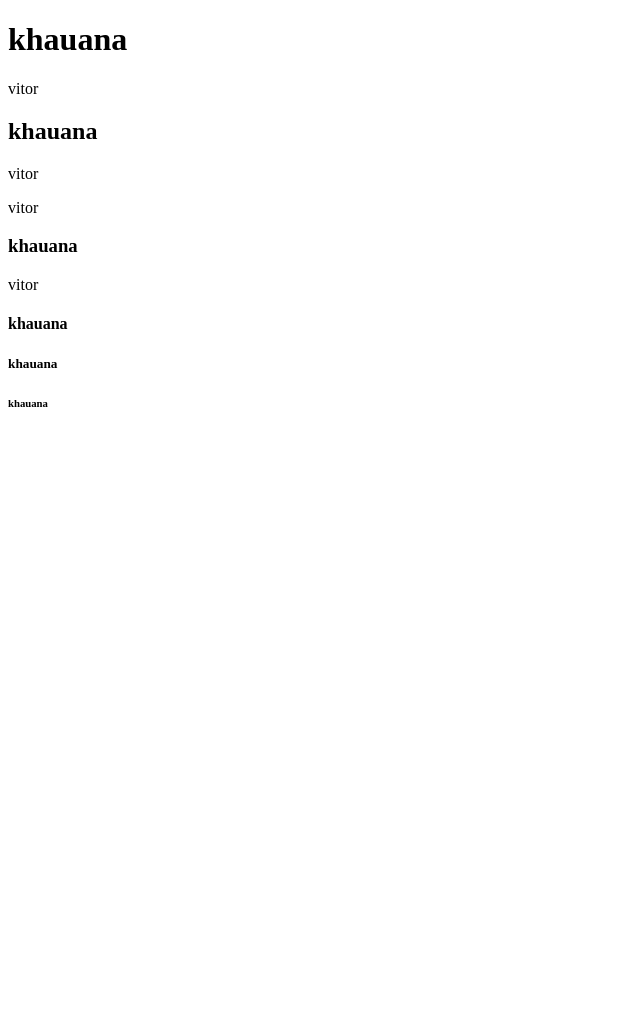
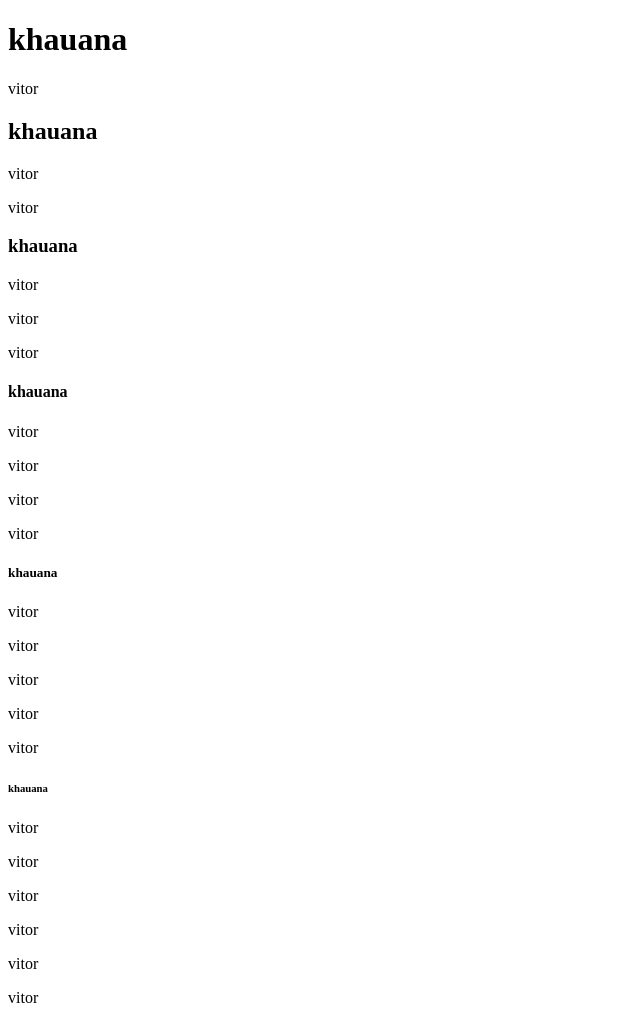
Before and after one commit to khauana/Projeto01, a plain HTML site: page index.html in a window 1280 px wide. Shown: the whole page, without its empty margins (0-640 px from the left). Before the commit the page ends 800 px from the top, so only its background shows below. Drawn offline with Linux system fonts and the light colour scheme.

Commit message:
CRIAÇÃO

```diff
--- a/index.html
+++ b/index.html
@@ -8,16 +8,31 @@
 </head>
 <body>
  <h1>khauana</h1>
-<p>vitor</p>
+    <p>vitor</p>
 <h2>khauana</h2>
-<p>vitor</p>
-<p>vitor</p>
+    <p>vitor</p>
+    <p>vitor</p>
 <h3>khauana</h3>
-<p>vitor</p>
-
+    <p>vitor</p>
+    <p>vitor</p>
+    <p>vitor</p>
 <h4>khauana</h4>
+    <p>vitor</p>
+    <p>vitor</p>
+    <p>vitor</p>
+    <p>vitor</p>
 <h5>khauana</h5>
+    <p>vitor</p>
+    <p>vitor</p>
+    <p>vitor</p>
+    <p>vitor</p>
+    <p>vitor</p>
 <h6>khauana</h6>
-
+    <p>vitor</p>
+    <p>vitor</p>
+    <p>vitor</p>
+    <p>vitor</p>
+    <p>vitor</p>
+    <p>vitor</p>
 <body>
-    <html>
+ <html>
```
